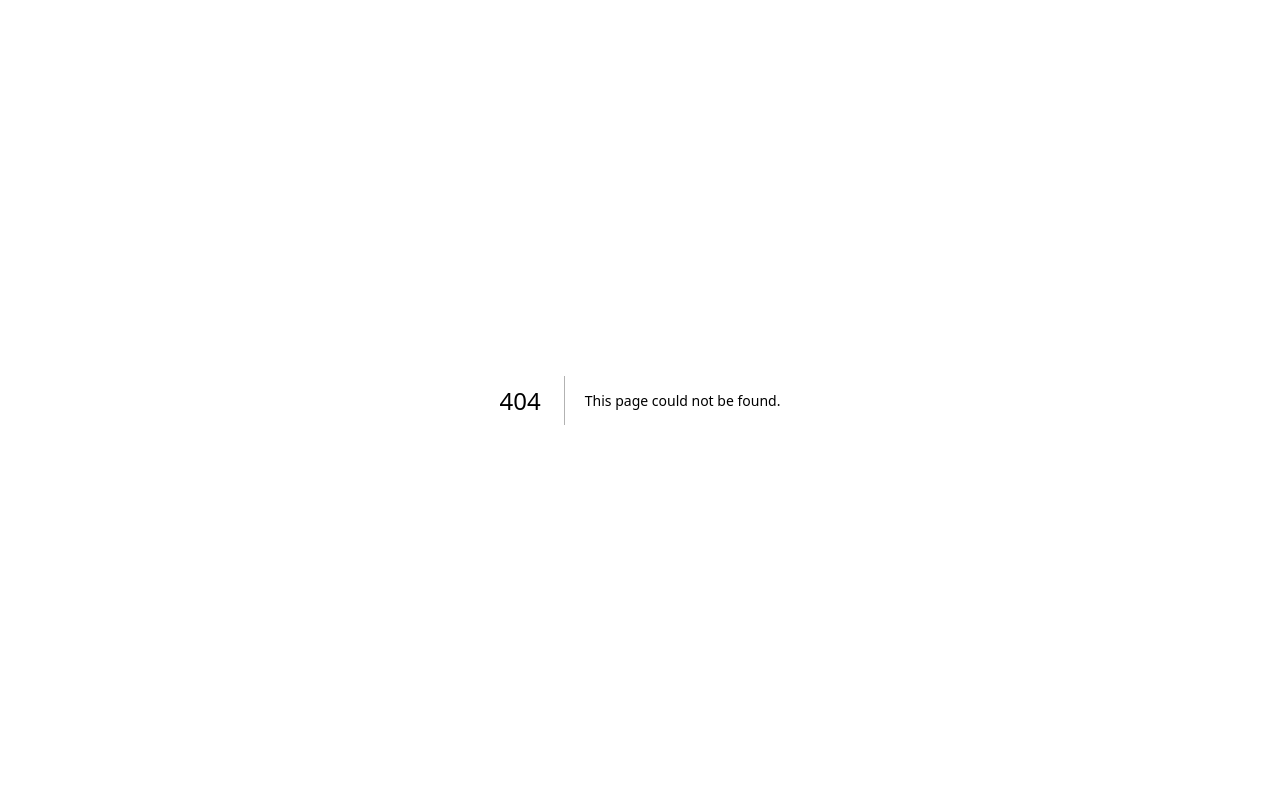
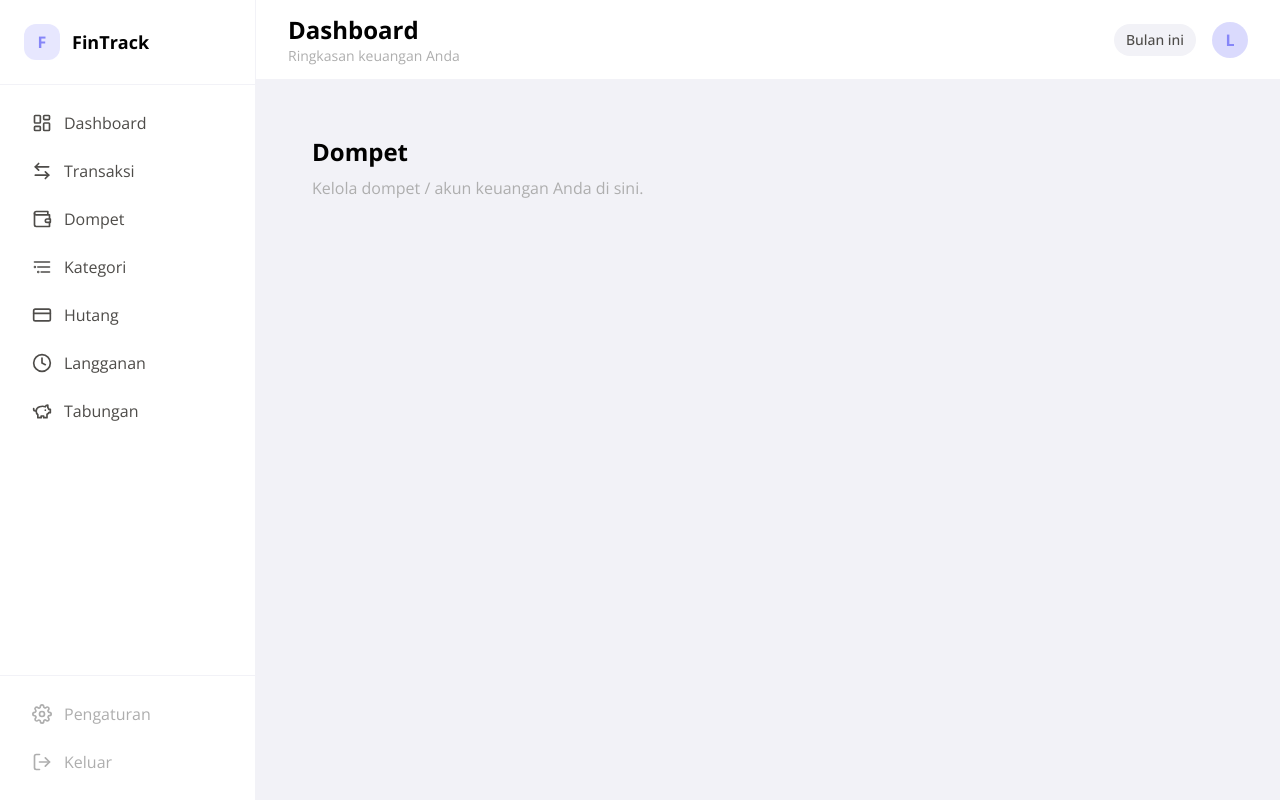
Before and after one commit to Fallex1/FinTrack, a Next.js app: page /dompet in a window 1280 px wide. Before the commit this address had no page. Built offline with nearby package versions, Linux system fonts and the light colour scheme.

Commit message:
fix: add missing pages (transaksi,dompet,kategori,hutang,langganan,tabungan,pengaturan,keluar) — remove 404 nav links

```diff
--- /dev/null
+++ b/src/pages/dompet.tsx
@@ -0,0 +1,12 @@
+import Layout from "@/components/Layout";
+
+export default function Dompet() {
+  return (
+    <Layout>
+      <div className="p-6">
+        <h1 className="text-2xl font-bold text-dark mb-2">Dompet</h1>
+        <p className="text-muted">Kelola dompet / akun keuangan Anda di sini.</p>
+      </div>
+    </Layout>
+  );
+}
--- /dev/null
+++ b/src/pages/hutang.tsx
@@ -0,0 +1,12 @@
+import Layout from "@/components/Layout";
+
+export default function Hutang() {
+  return (
+    <Layout>
+      <div className="p-6">
+        <h1 className="text-2xl font-bold text-dark mb-2">Hutang</h1>
+        <p className="text-muted">Pantau utang masuk / keluar Anda di sini.</p>
+      </div>
+    </Layout>
+  );
+}
--- /dev/null
+++ b/src/pages/kategori.tsx
@@ -0,0 +1,12 @@
+import Layout from "@/components/Layout";
+
+export default function Kategori() {
+  return (
+    <Layout>
+      <div className="p-6">
+        <h1 className="text-2xl font-bold text-dark mb-2">Kategori</h1>
+        <p className="text-muted">Atur kategori pengeluaran / pemasukan di sini.</p>
+      </div>
+    </Layout>
+  );
+}
--- /dev/null
+++ b/src/pages/keluar.tsx
@@ -0,0 +1,17 @@
+import { useEffect } from "react";
+import { useRouter } from "next/router";
+import Layout from "@/components/Layout";
+
+export default function Keluar() {
+  const router = useRouter();
+  useEffect(() => {
+    if (typeof window !== "undefined") router.replace("/");
+  }, [router]);
+  return (
+    <Layout>
+      <div className="p-6">
+        <p className="text-muted">Logout... mengarahkan ke beranda.</p>
+      </div>
+    </Layout>
+  );
+}
--- /dev/null
+++ b/src/pages/langganan.tsx
@@ -0,0 +1,12 @@
+import Layout from "@/components/Layout";
+
+export default function Langganan() {
+  return (
+    <Layout>
+      <div className="p-6">
+        <h1 className="text-2xl font-bold text-dark mb-2">Langganan</h1>
+        <p className="text-muted">Langganan berulang / iuran bulanan Anda di sini.</p>
+      </div>
+    </Layout>
+  );
+}
--- /dev/null
+++ b/src/pages/pengaturan.tsx
@@ -0,0 +1,12 @@
+import Layout from "@/components/Layout";
+
+export default function Pengaturan() {
+  return (
+    <Layout>
+      <div className="p-6">
+        <h1 className="text-2xl font-bold text-dark mb-2">Pengaturan</h1>
+        <p className="text-muted">Konfigurasi akun & preferensi aplikasi.</p>
+      </div>
+    </Layout>
+  );
+}
--- /dev/null
+++ b/src/pages/tabungan.tsx
@@ -0,0 +1,12 @@
+import Layout from "@/components/Layout";
+
+export default function Tabungan() {
+  return (
+    <Layout>
+      <div className="p-6">
+        <h1 className="text-2xl font-bold text-dark mb-2">Tabungan</h1>
+        <p className="text-muted">Target & progres tabungan Anda akan ditampilkan di sini.</p>
+      </div>
+    </Layout>
+  );
+}
--- /dev/null
+++ b/src/pages/transaksi.tsx
@@ -0,0 +1,12 @@
+import Layout from "@/components/Layout";
+
+export default function Transaksi() {
+  return (
+    <Layout>
+      <div className="p-6">
+        <h1 className="text-2xl font-bold text-dark mb-2">Transaksi</h1>
+        <p className="text-muted">Daftar transaksi masuk / keluar akan ditampilkan di sini.</p>
+      </div>
+    </Layout>
+  );
+}
```
